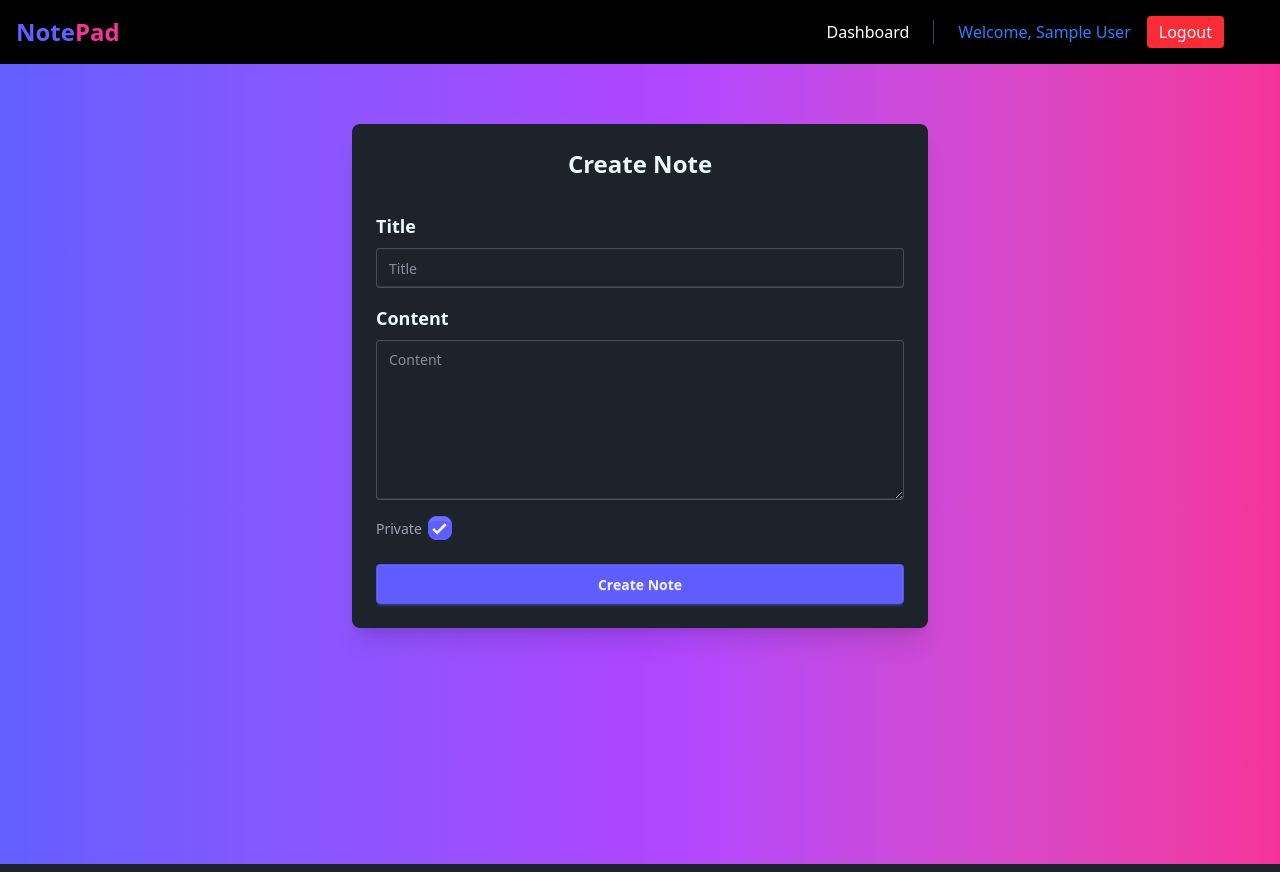
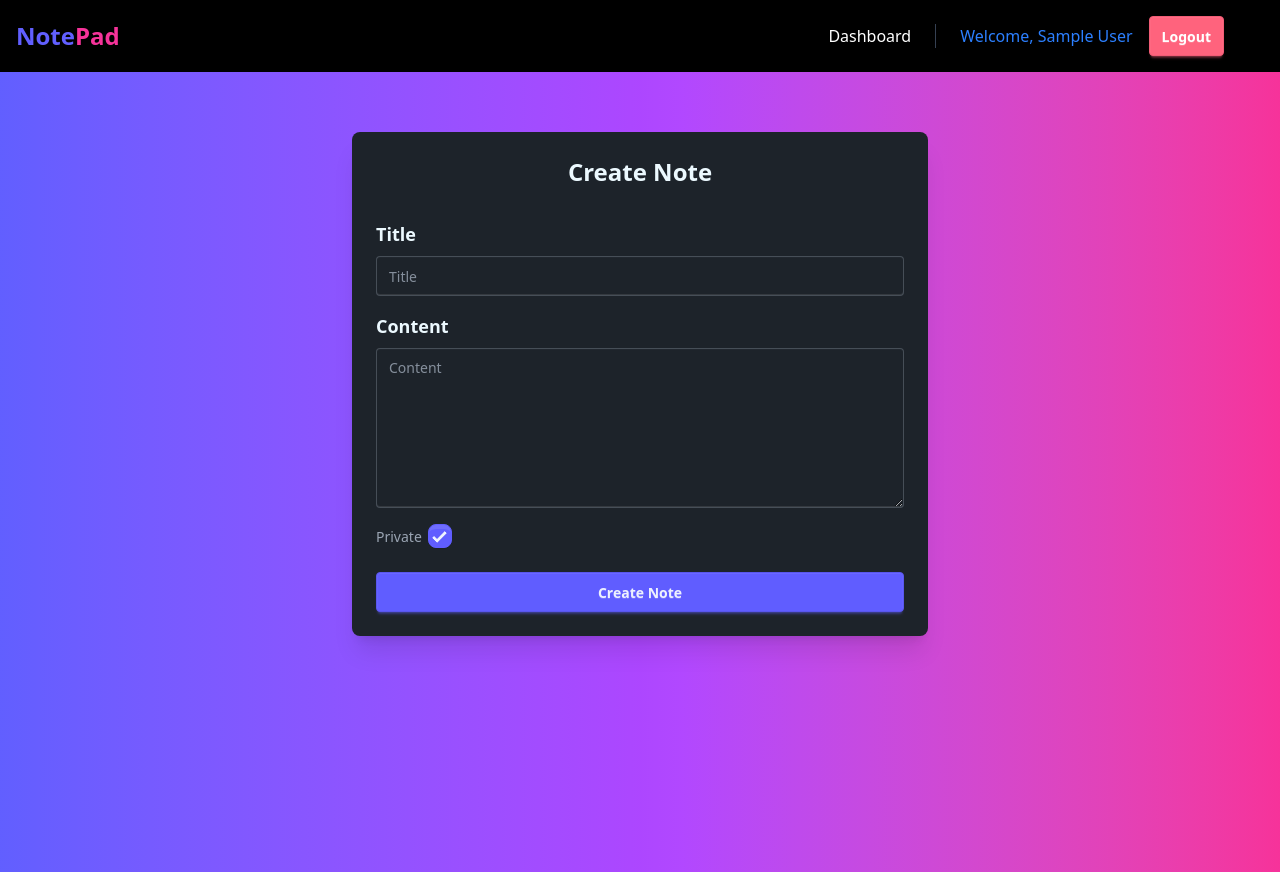
Before and after one commit to hmian01/notepad, a React (Vite) app in the folder frontend/: page /create in a window 1280 px wide. Built offline with nearby package versions, Linux system fonts and the light colour scheme; sample sign-in values are in the browser's storage.

Commit message:
minor fixes to logout button and new line seperation on dash

```diff
--- a/frontend/src/components/Navbar.jsx
+++ b/frontend/src/components/Navbar.jsx
@@ -38,7 +38,7 @@ export default function Navbar(){
                         </div>
                         <div className="flex items-center space-x-4">
                             <span className="text-blue-500 mr-4">Welcome, {user.name}</span>
-                            <button onClick={handleLogout} className="px-3 py-1 bg-red-500 rounded hover:bg-red-600">Logout</button>
+                            <button onClick={handleLogout} className="btn btn-error text-white px-3">Logout</button>
                         </div>
                     </>
                 ) : (
--- a/frontend/src/pages/Dashboard.jsx
+++ b/frontend/src/pages/Dashboard.jsx
@@ -36,7 +36,7 @@ export default function Dashboard() {
 
                   <h3 className="card-title justify-center">{note.title}</h3>
                   <div className="bg-base-100 p-4 rounded-2xl">
-                    <p className="text-sm text-white-300 line-clamp-5 break-words">{note.content}</p>
+                    <p className="text-sm text-white-300 line-clamp-5 break-words whitespace-pre-line">{note.content}</p>
                   </div>
                   <div className="card-actions justify-end mt-2">
                     <Link to={`/note/${note.id}/edit`} className="btn btn-sm bg-indigo-600 hover:bg-indigo-700 text-white rounded-md px-3 py-1">
```
